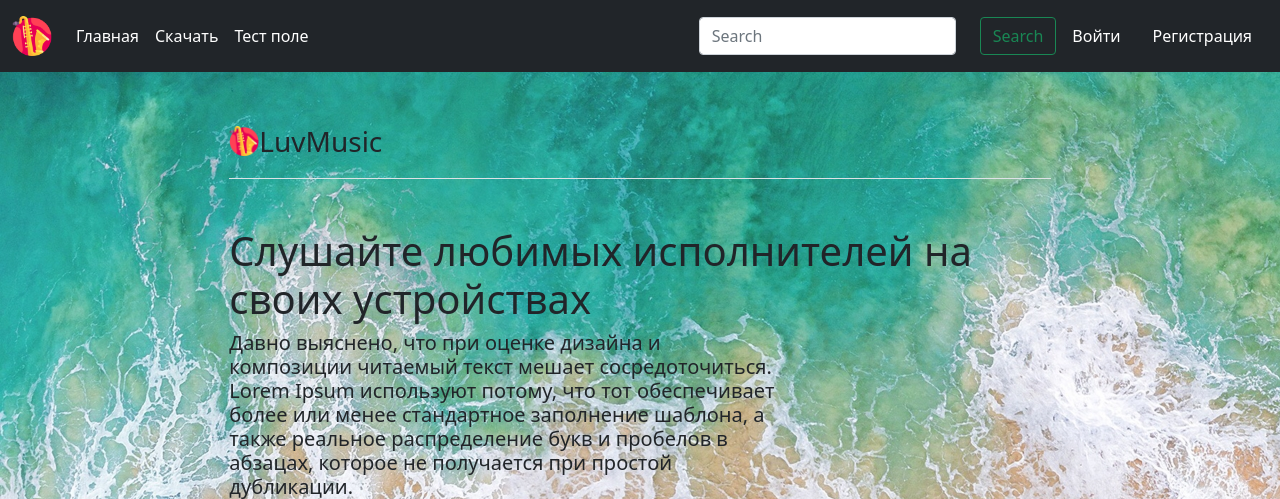
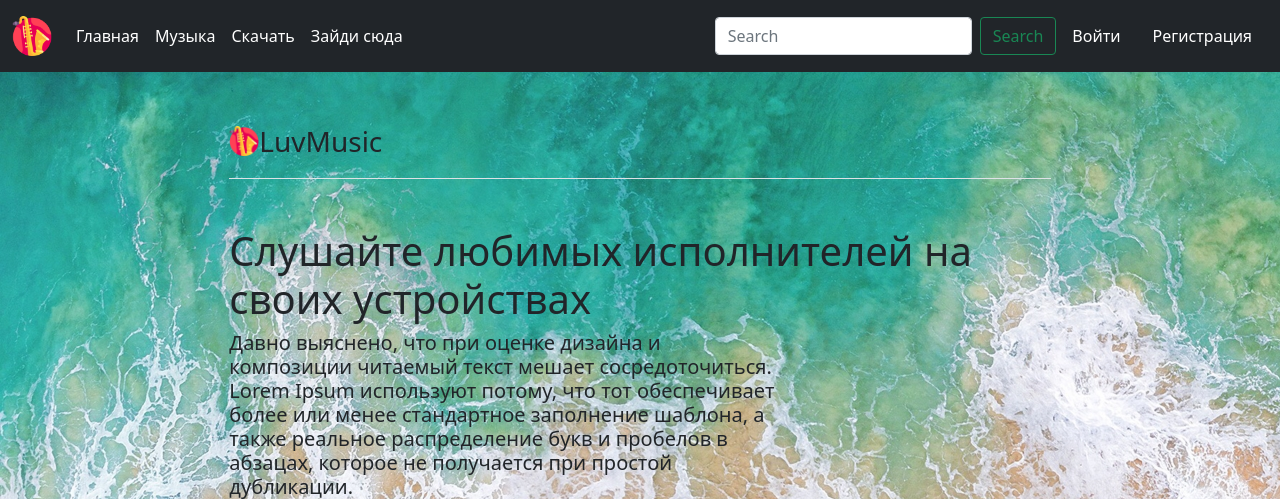
Before and after one commit to CuriousAli/Music-website, a Django app: page /download/ in a window 1280 px wide. Shown: the top 499 px of the page. Run offline with Django 3.2, Linux system fonts and the light colour scheme; the visitor is signed in with stand-in values (Sample User, id 1).

Commit message:
Deleted User and Playlist model with appropriate classes, functions, pathes, html files. Created new surprise page

```diff
--- a/sounds/admin.py
+++ b/sounds/admin.py
@@ -1,6 +1,5 @@
 from django.contrib import admin
 from .models import *
-
 
 
 @admin.register(Song)
--- a/sounds/models.py
+++ b/sounds/models.py
@@ -5,6 +5,10 @@ from django.db import models
 from django.urls import reverse
 from django.utils.text import slugify
 
+
+
+def rand_slug():
+    return ''.join(random.choice(string.ascii_letters + string.digits) for _ in range(6))
 
 
 class Song(models.Model):
@@ -23,7 +27,6 @@ class Song(models.Model):
 
     def get_absolute_url(self):
         return reverse('thesong', kwargs={'slug': self.slug})
-
 
 
     class Meta:
--- a/sounds/templates/sounds/base.html
+++ b/sounds/templates/sounds/base.html
@@ -28,12 +28,14 @@
             <a class="nav-link active" aria-current="page" href="{% url m.url_name %}">{{m.title}}</a>
           </li>
         {% endfor %}
+        </ul>
 
-        </ul>
-        <form class="d-flex">
-          <input class="form-control me-4" type="search" placeholder="Search" aria-label="Search">
-          <button class="btn btn-outline-success" type="submit">Search</button>
-        </form>
+      <form class="d-flex">
+        <input class="form-control me-2" type="search" placeholder="Search" aria-label="Search">
+        <button class="btn btn-outline-success" type="submit">Search</button>
+      </form>
+
+
       <span class="navbar-text">
         <a class="nav-link" href="{% url 'loginpage' %}">Войти</a>
       </span>
--- a/sounds/templates/sounds/download_app.html
+++ b/sounds/templates/sounds/download_app.html
@@ -5,7 +5,7 @@
 {% block content %}
     <div class="col-lg-8 mx-auto p-3 py-md-5">
   <header class="d-flex align-items-center pb-3 mb-5 border-bottom">
-    <a href="{% url 'home' %}" class="d-flex align-items-center text-dark text-decoration-none">
+    <a href="" class="d-flex align-items-center text-dark text-decoration-none">
       <img src="{% static 'sounds/image/saxophone.png' %}" width="30px" height="30px"><title>LuvMusic</title></img>
       <span class="fs-3">LuvMusic</span>
     </a>
--- a/sounds/templates/sounds/music.html
+++ b/sounds/templates/sounds/music.html
@@ -8,7 +8,7 @@
         <div class="col-lg-8 mx-auto">
             <p class="lead mb-5">.</p>
 
-            <div class="container-fluid">
+            <div class="container-fluid ">
                 <form class="d-flex ">
                     <input class="form-control me-1 w-25 " type="search" placeholder="Поиск песен" aria-label="Search" >
                     <button class="w-15 btn btn-primary btn-lg" type="submit">Искать</button>
--- a/sounds/urls.py
+++ b/sounds/urls.py
@@ -4,8 +4,8 @@ from .views import *
 urlpatterns = [
     path('', HomePage.as_view(), name='home'),
     path('music/', Music.as_view(), name='music'),
+    path('surprise/', Surprise.as_view(), name='surprise'),
     path('download/', DownloadApp.as_view(), name='downloadapp'),
-    path('pashalka/', TestLoggedin.as_view(), name='test_login'),
     path('the-song/<slug:slug>/', TheSong.as_view(), name='thesong'),
     path('', TheArtist.as_view(), name='theartist'),
     path('login/', LoginPage.as_view(), name='loginpage'),
--- a/sounds/utils.py
+++ b/sounds/utils.py
@@ -2,8 +2,9 @@ from .models import *
 
 menu = [
     {"title": "Главная", "url_name": "home"},
+    {"title": "Музыка", "url_name": "music"},
     {"title": "Скачать", "url_name": "downloadapp"},
-    {"title": "Тест поле", "url_name": "test_login"},
+    {"title": "Зайди сюда", "url_name": "surprise"},
 ]
 
 
@@ -13,7 +14,7 @@ class DataMixin:
 
         user_menu = menu.copy()
         if not self.request.user.is_authenticated:
-            user_menu.pop(2)
+            user_menu.pop(3)
 
         context['menu'] = user_menu
         return context
--- a/sounds/views.py
+++ b/sounds/views.py
@@ -26,6 +26,16 @@ class Music(DataMixin, TemplateView):
         c_def = self.get_user_context(title='Музыка')
         return dict(list(context.items()) + list(c_def.items()))
 
+
+class Surprise(LoginRequiredMixin, DataMixin, TemplateView):
+    template_name = 'sounds/surprise.html'
+    context_object_name = 'playlist'
+    login_url = '/login/'
+
+    def get_context_data(self, *, object_list=None, **kwargs):
+        context = super().get_context_data(**kwargs)
+        c_def = self.get_user_context(title='Плейлисты')
+        return dict(list(context.items()) + list(c_def.items()))
 
 
 class DownloadApp(DataMixin, TemplateView):
@@ -70,12 +80,3 @@ class RegisterUser(DataMixin, CreateView):
         context = super().get_context_data(**kwargs)
         c_def = self.get_user_context(title='Регистрация')
         return dict(list(context.items()) + list(c_def.items()))
-
-
-class TestLoggedin(DataMixin, TemplateView):
-    template_name = 'sounds/test_login.html'
-
-    def get_context_data(self, *, object_list=None, **kwargs):
-        context = super().get_context_data(**kwargs)
-        c_def = self.get_user_context(title='Пасхалка')
-        return dict(list(context.items()) + list(c_def.items()))
```
Also changed, not shown: sounds/templates/sounds/surprise.html (added, +16 -0 lines), sounds/templates/sounds/test_login.html (deleted, +0 -15 lines), sounds/migrations/0001_initial.py, sounds/static/sounds/image/Surprise.gif (renamed from sounds/static/sounds/image/Rick Astley.gif).
